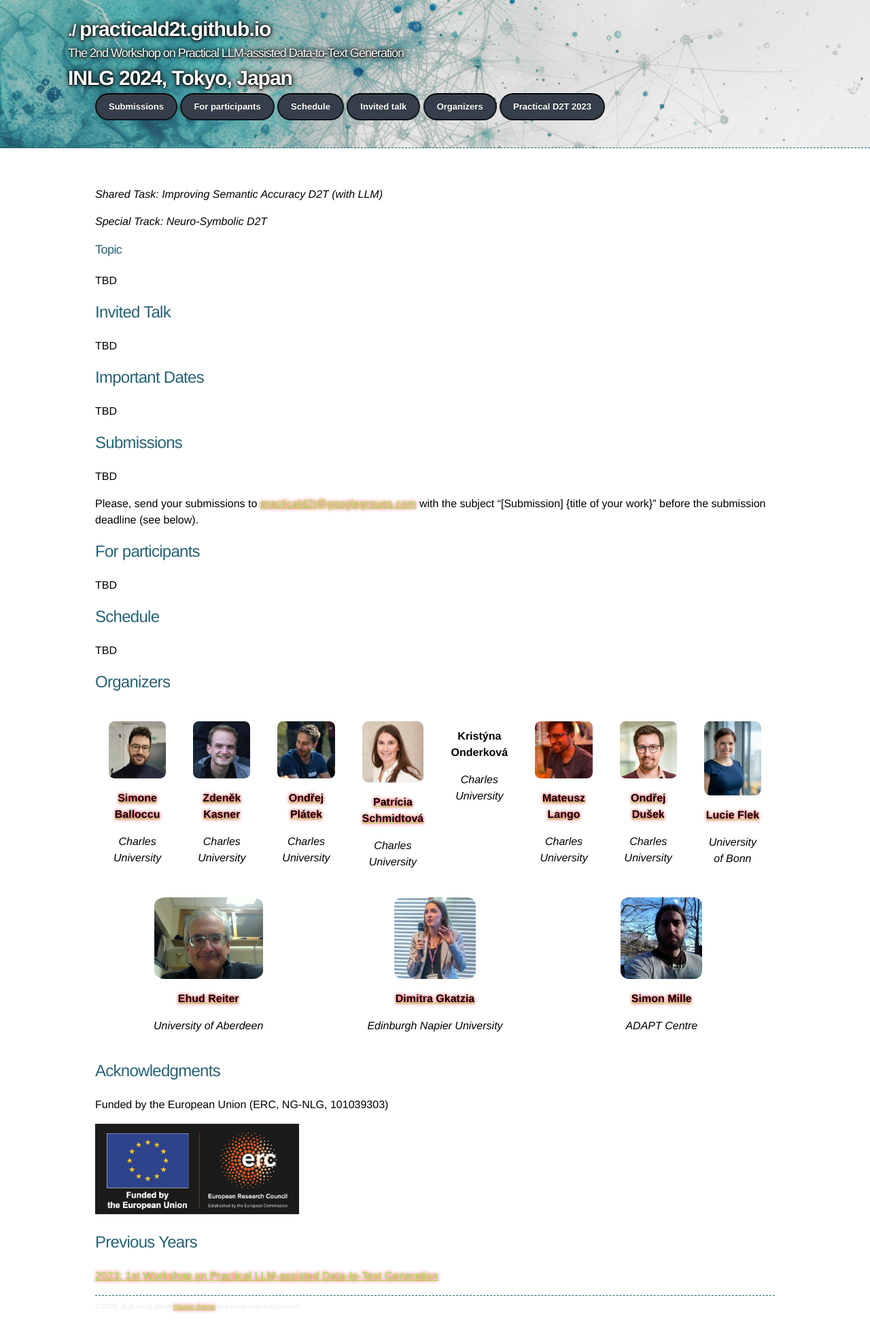
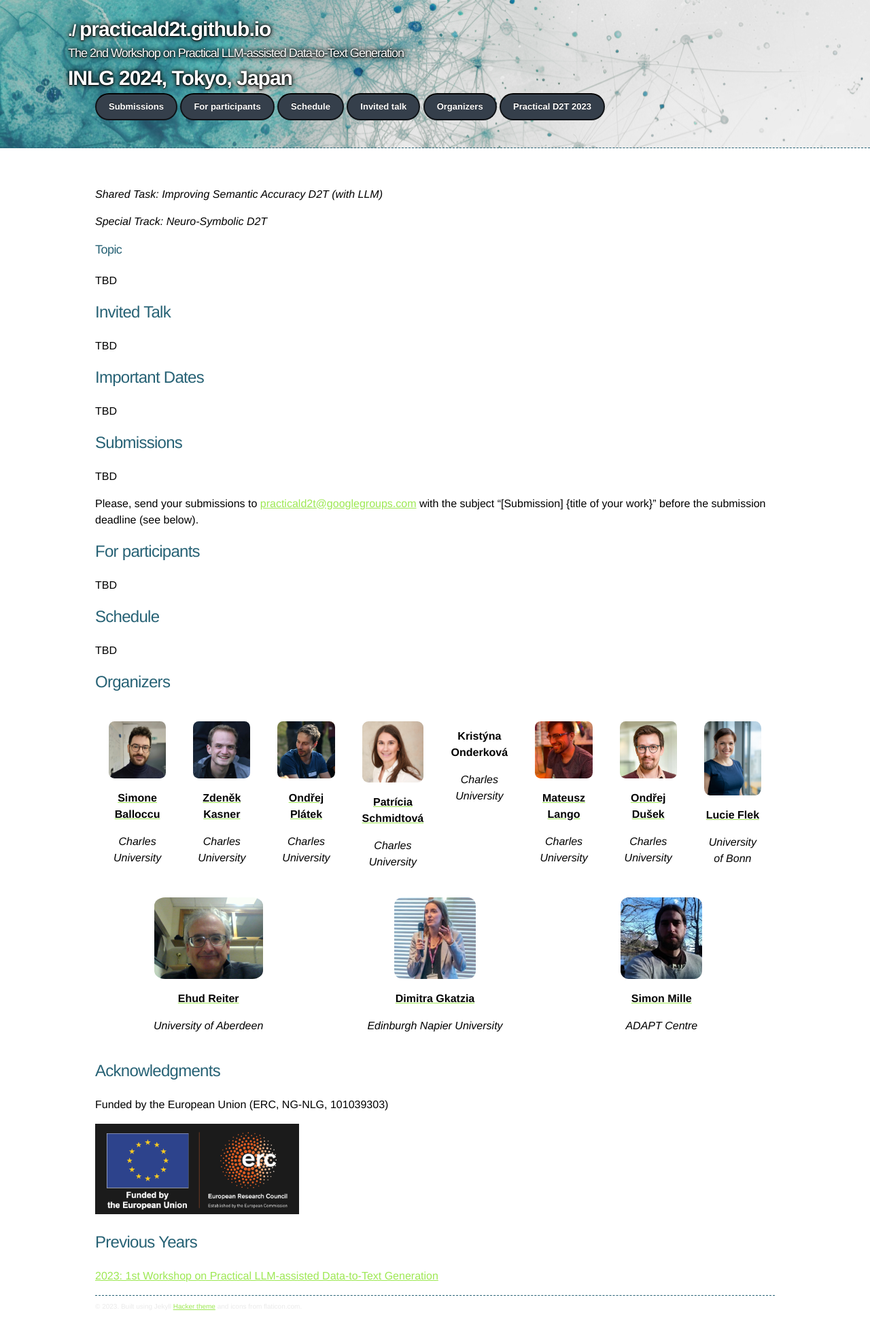
Before and after one commit to practicald2t/practicald2t.github.io, a Jekyll site: the page built from index.md, in a window 1280 px wide. Shown: the whole page at 68% size. Built offline with Jekyll 4.4.1, drawn with Linux system fonts in a browser that asks for light colours.

Commit message:
Update jekyll-theme-hacker.scss

```diff
--- a/_sass/jekyll-theme-hacker.scss
+++ b/_sass/jekyll-theme-hacker.scss
@@ -255,8 +255,8 @@ p, span {
 */
 
 a {
-  color: $button-replacement;//#63c0f5;
-  text-shadow: 0 0 5px red;
+  color: $button-replacement;
+  //text-shadow: 0 0 5px black;
 }
 
 /* Clearfix */
```
